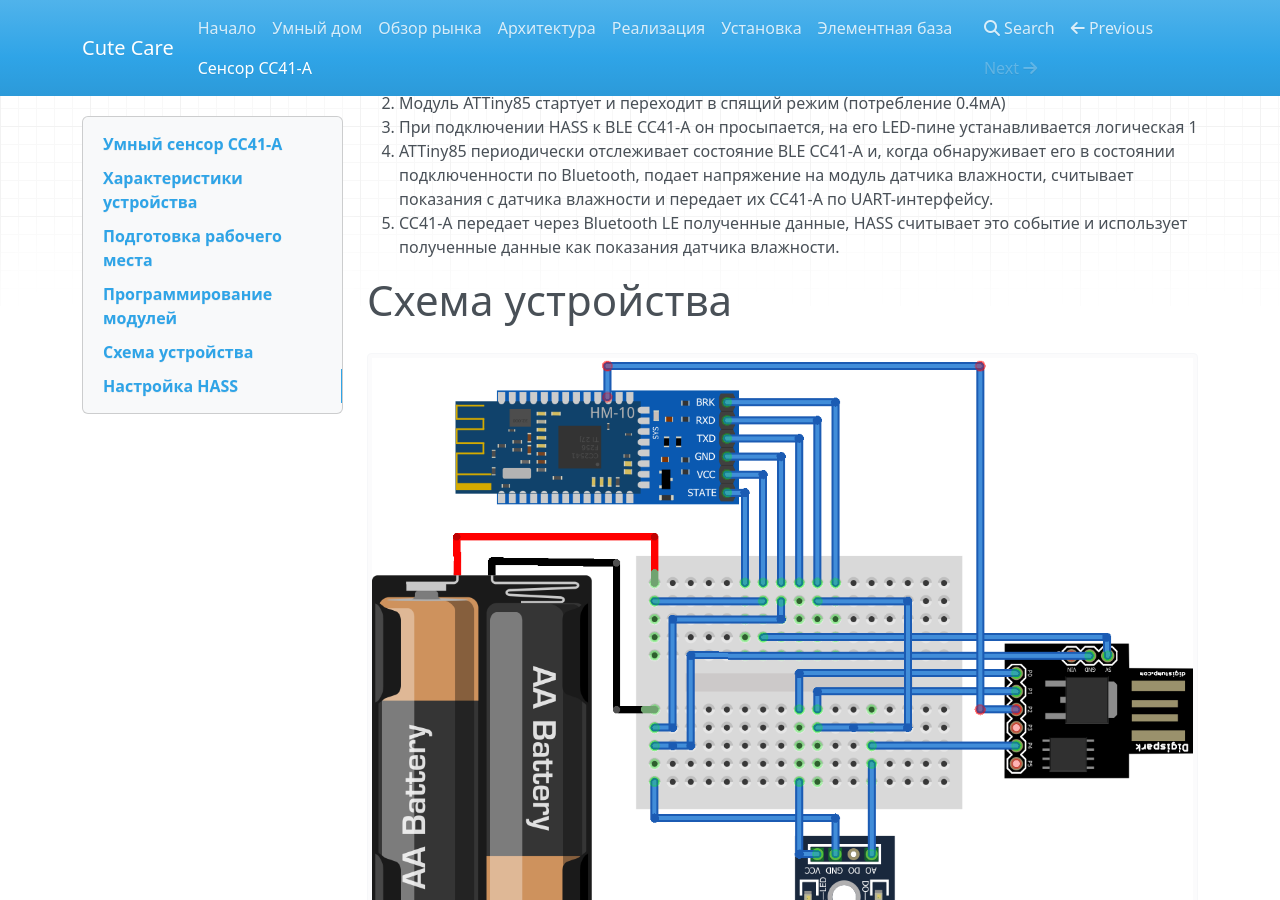
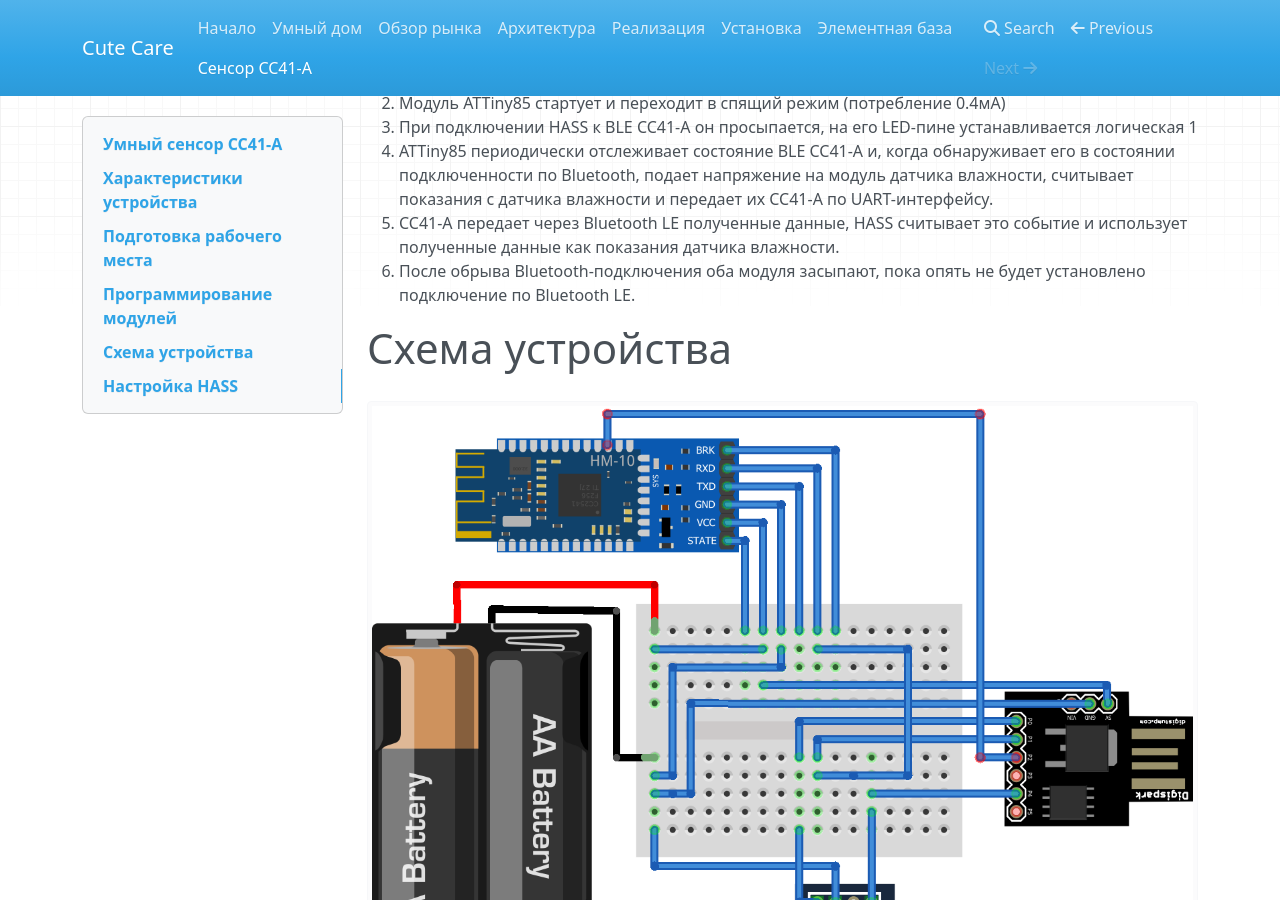
Before and after one commit to cutecare/cutecare-docs, an MkDocs documentation site: the page built from docs/Сенсор CC41A.md, in a window 1280 px wide and 900 px high, scrolled down 4542 px. Built offline with MkDocs 1.6.1, drawn with Linux system fonts in a browser that asks for light colours; nearby versions of some CDN libraries; old or Windows-style settings are respelled for this version of MkDocs.

Commit message:
Update Сенсор CC41A.md

```diff
--- a/docs/Сенсор CC41A.md
+++ b/docs/Сенсор CC41A.md
@@ -177,6 +177,7 @@ void setupPins()
 3. При подключении HASS к BLE CC41-A он просыпается, на его LED-пине устанавливается логическая 1
 4. ATTiny85 периодически отслеживает состояние BLE CC41-A и, когда обнаруживает его в состоянии подключенности по Bluetooth, подает напряжение на модуль датчика влажности, считывает показания с датчика влажности и передает их CC41-A по UART-интерфейсу.
 5. CC41-A передает через Bluetooth LE полученные данные, HASS считывает это событие и использует полученные данные как показания датчика влажности.
+6. После обрыва Bluetooth-подключения оба модуля засыпают, пока опять не будет установлено подключение по Bluetooth LE.
 
 # Схема устройства
 ![схема](https://github.com/cutecare/cutecare-docs/blob/master/images/sensor-cc41-a_bb.png?raw=true)
```
